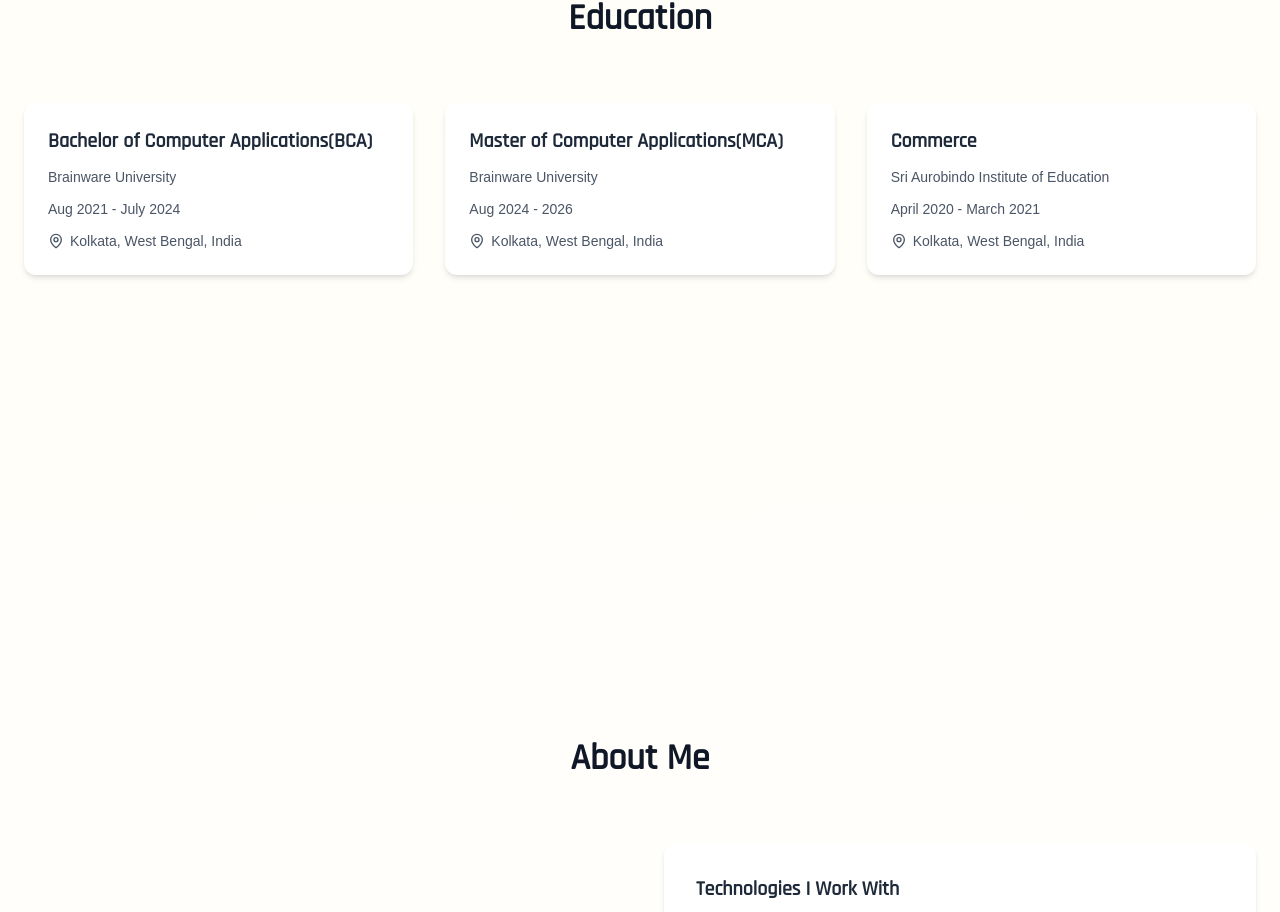
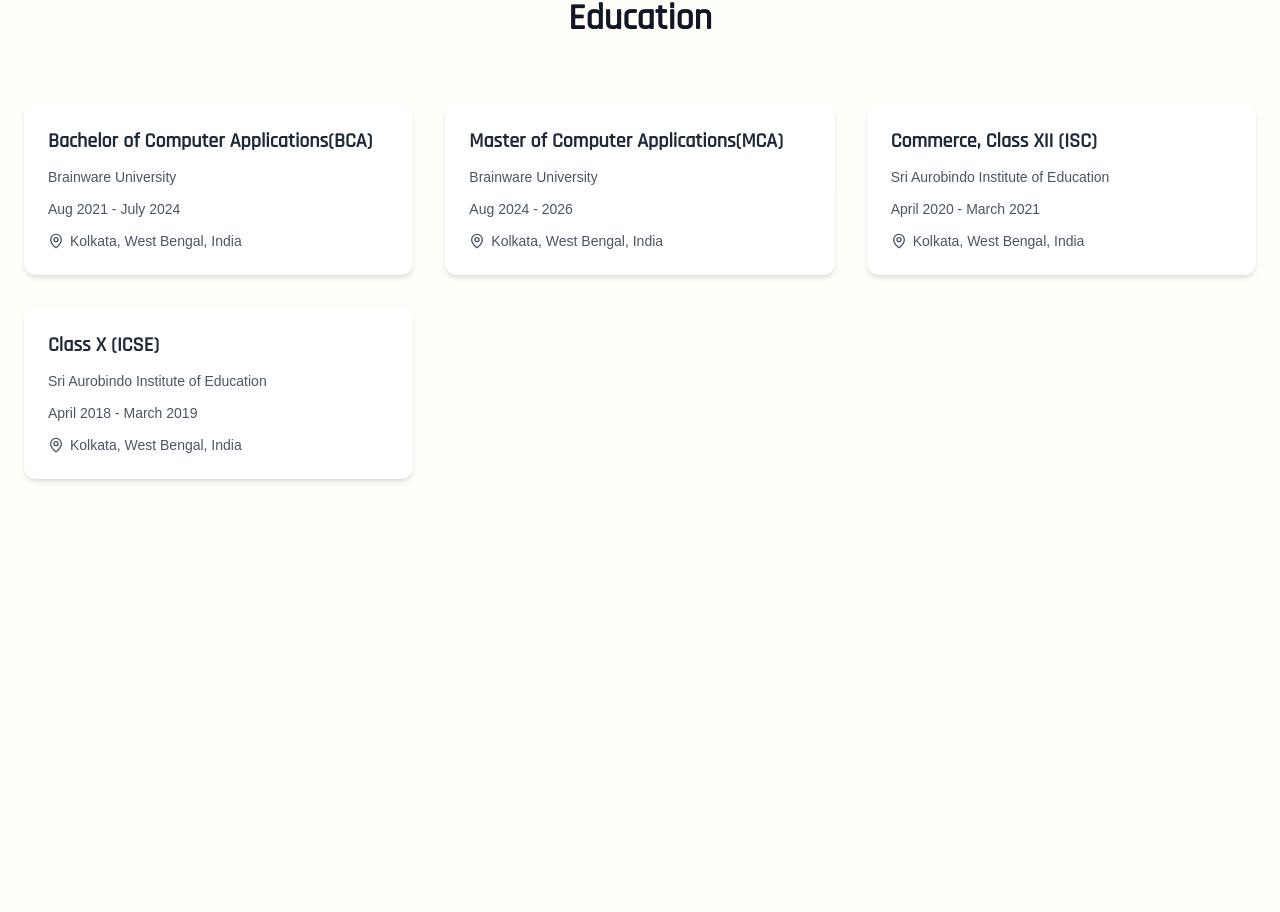
Before and after one commit to Shaptorshi/Portfolio, a React (Vite) app: page / in a window 1280 px wide. Shown: the part 3715-4627 px from the top of the page. Built offline with nearby package versions, Linux system fonts and the light colour scheme; a web font is replaced by a local one.

Commit message:
Education Section changes

```diff
--- a/src/components/education.jsx
+++ b/src/components/education.jsx
@@ -15,9 +15,15 @@
     location: "Kolkata, West Bengal, India"
   },
   {
-    course: "Commerce",
+    course: "Commerce, Class XII (ISC)",
     college: "Sri Aurobindo Institute of Education",
     duration: "April 2020 - March 2021",
+    location: "Kolkata, West Bengal, India"
+  },
+  {
+    course: "Class X (ICSE)",
+    college: "Sri Aurobindo Institute of Education",
+    duration: "April 2018 - March 2019",
     location: "Kolkata, West Bengal, India"
   }
 ]
```
